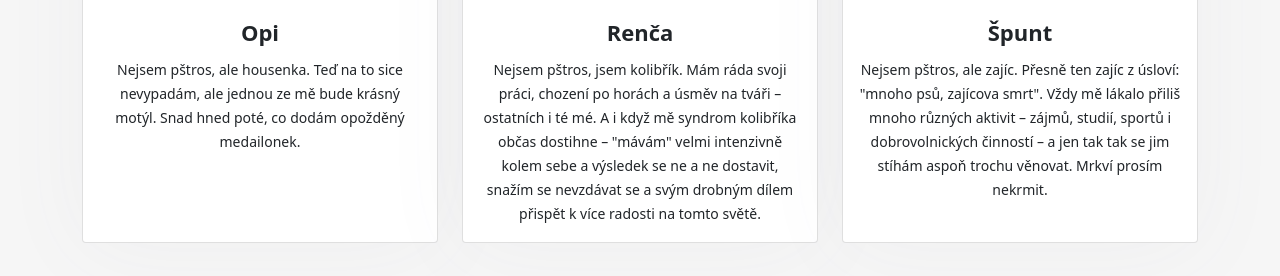
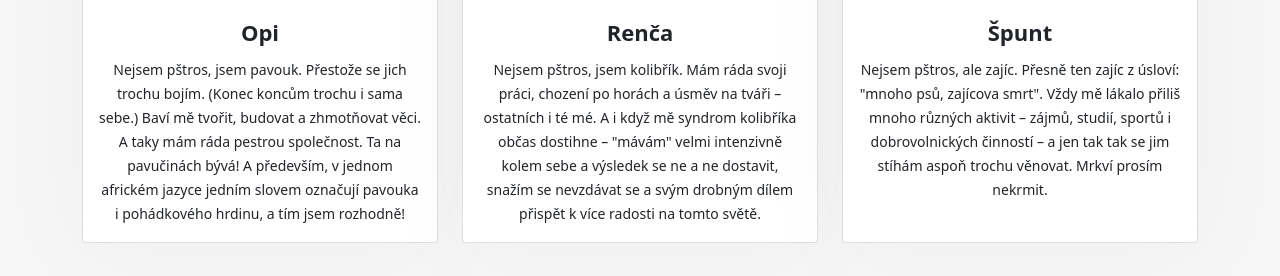
Before and after one commit to protivinsky/nebud-pstros, a plain HTML site: page index.html in a window 1280 px wide. Shown: the part 3589-3865 px from the top of the page. Drawn offline with Linux system fonts and the light colour scheme.

Commit message:
medailonek od opi

```diff
--- a/index.html
+++ b/index.html
@@ -233,7 +233,7 @@
                             <img class="card-img-top" src="img/opi.jpg">
                             <div class="card-body">
                                 <h4>Opi</h4>
-                                <p>Nejsem pštros, ale housenka. Teď na to sice nevypadám, ale jednou ze mě bude krásný motýl. Snad hned poté, co dodám opožděný medailonek.</p>
+                                <p>Nejsem pštros, jsem pavouk. Přestože se jich trochu bojím. (Konec koncům trochu i sama sebe.) Baví mě tvořit, budovat a zhmotňovat věci. A taky mám ráda pestrou společnost. Ta na pavučinách bývá! A především, v jednom africkém jazyce jedním slovem označují pavouka i pohádkového hrdinu, a tím jsem rozhodně!</p>
                             </div>
                         </div>
                     </div>
```
Also changed, not shown: img/opi.jpg.
